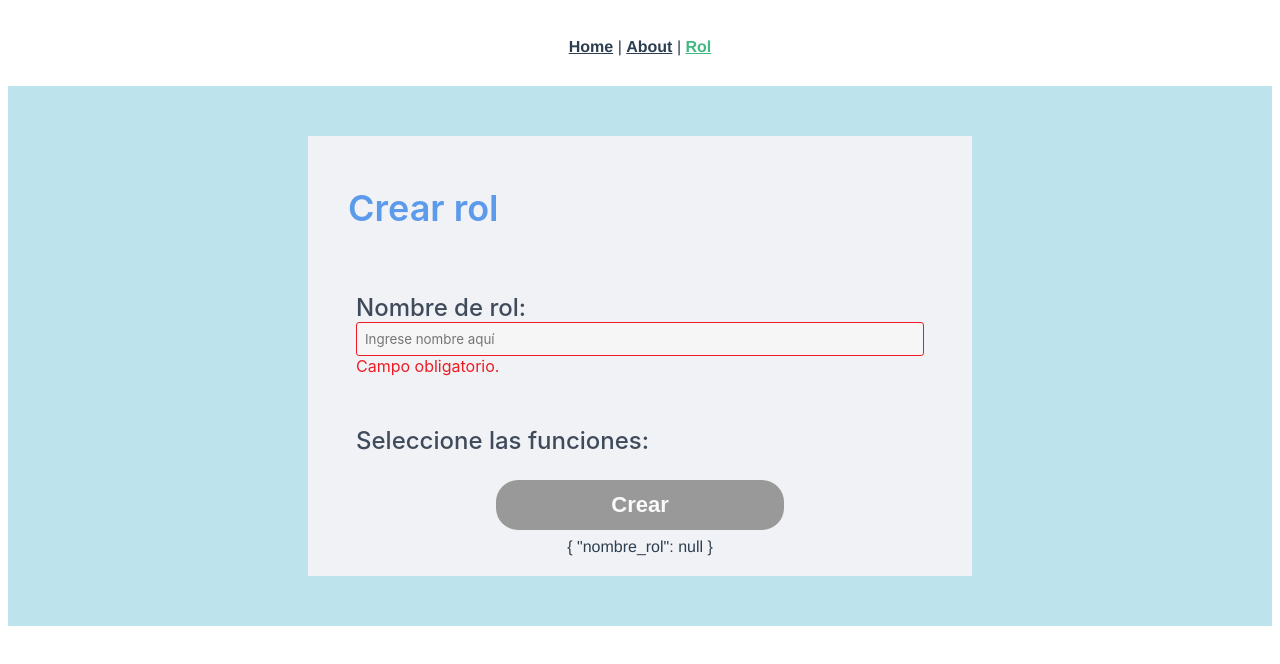
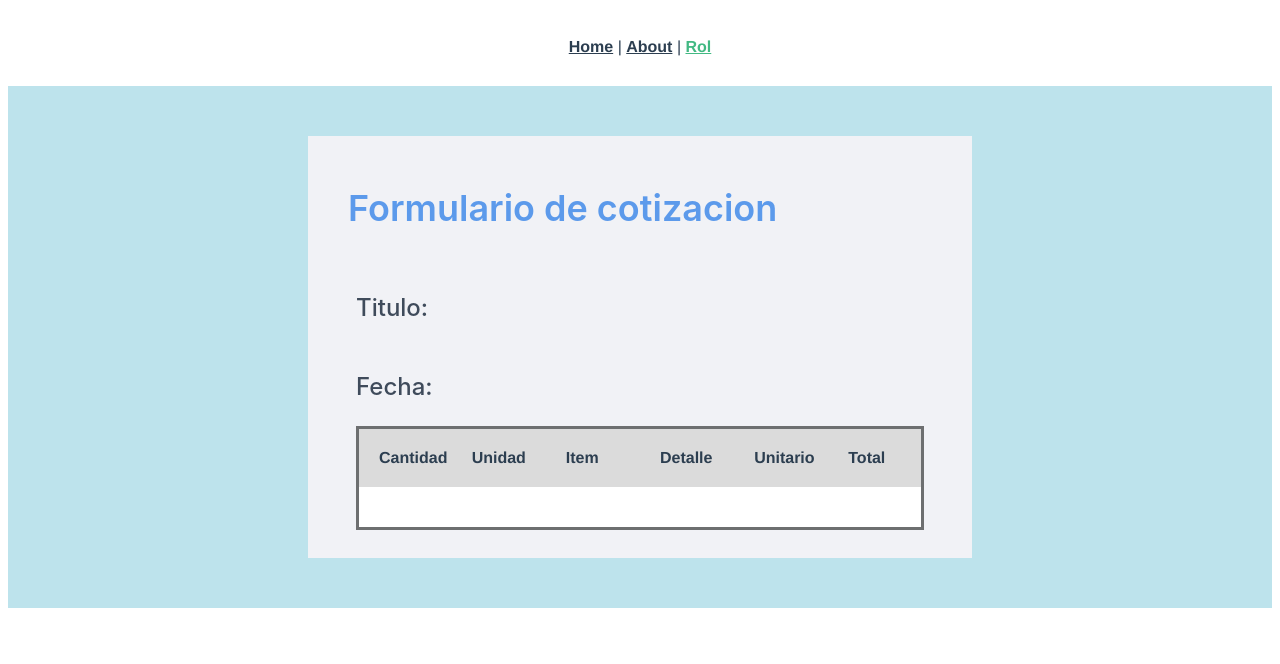
Before and after one commit to BritanyTorrico/front-cotizaciones, a Vue app: page /crear_rol in a window 1280 px wide. Shown: the top 664 px of the page. Built offline with nearby package versions, Linux system fonts and the light colour scheme.

Commit message:
add:esqueleto formulario cotizacion

```diff
--- a/src/components/rol/CrearRol.vue
+++ b/src/components/rol/CrearRol.vue
@@ -1,43 +1,39 @@
 <template>
   <section class="crear_rol">
-    <h2 class="rol_title">Crear rol</h2>
+    <h2 class="rol_title">Formulario de cotizacion</h2>
     <form class="form_crear" @submit.prevent="submitForm" autocomplete="off">
       <div class="form_section">
         <label>
-          <div class="form_name">Nombre de rol:</div>
-          <input name="nombreRol"
-           :class="
-           $v.dato.nombre_rol.$invalid
-           ? 'form_check-input-error'
-           : 'form_check-input'
-           "
-          type="text"
-          maxlength="25"
-          v-on:keywdown=keyhandler($event)
-          required
-          placeholder="Ingrese nombre aquí"
-          v-model="dato.nombre_rol"
-
-          />
+          <div class="form_name">Titulo:</div>
         </label>
-        <div class="form_check-error"
-        v-if="!$v.dato.nombre_rol.required">
-        Campo obligatorio.
-        </div>
      </div>
      <div class="form_section">
         <label>
-          <div class="form_name">Seleccione las funciones:</div>
-
+          <div class="form_name">Fecha:</div>
         </label>
      </div>
-
-     <button
-     :disabled="$v.dato.$invalid"
-     :class="$v.dato.$invalid ? 'button-disabled':''"
-      class="form_button">
-       Crear
-     </button>
+     <table class="table">
+       <thead>
+         <tr>
+           <th>Cantidad</th>
+            <th>Unidad</th>
+             <th>Item</th>
+             <th>Detalle</th>
+             <th>Unitario</th>
+             <th>Total</th>
+           </tr>
+      </thead>
+      <tbody>
+        <tr>
+          <td></td>
+          <td></td>
+          <td></td>
+          <td></td>
+          <td></td>
+          <td></td>
+        </tr>
+      </tbody>
+     </table>
     </form>
     {{dato}}
     <Alert ref="alert"></Alert>
@@ -46,10 +42,7 @@
 </template>
 
 <script>
-import {
-    required,
-    maxLength,
-} from "vuelidate/lib/validators";
+
 import Alert from "@/components/Alert.vue";
 
 export default {
@@ -58,19 +51,7 @@ export default {
    data(){
      return{
        disabled: false,
-       dato: {
-         nombre_rol: null,
-       },
      };
-   },
-
-   validations:{
-     dato:{
-       nombre_rol:{
-         required,
-         maxLength: maxLength(25),
-       },
-     },
    },
    methods: {
      keyhandler(e){
@@ -200,4 +181,20 @@ export default {
     background:#999999;
     border: 0px;
 }
+th, td {
+  padding: 20px;
+}
+table {
+  table-layout: fixed;
+  width: 100%;
+  border-collapse: collapse;
+  border: 3px solid rgb(109, 111, 112);
+}
+table {
+  background-color: #dbdbdb;
+}
+tbody tr:nth-child(odd) {
+  background-color: #ffffff;
+}
+
 </style>
```
